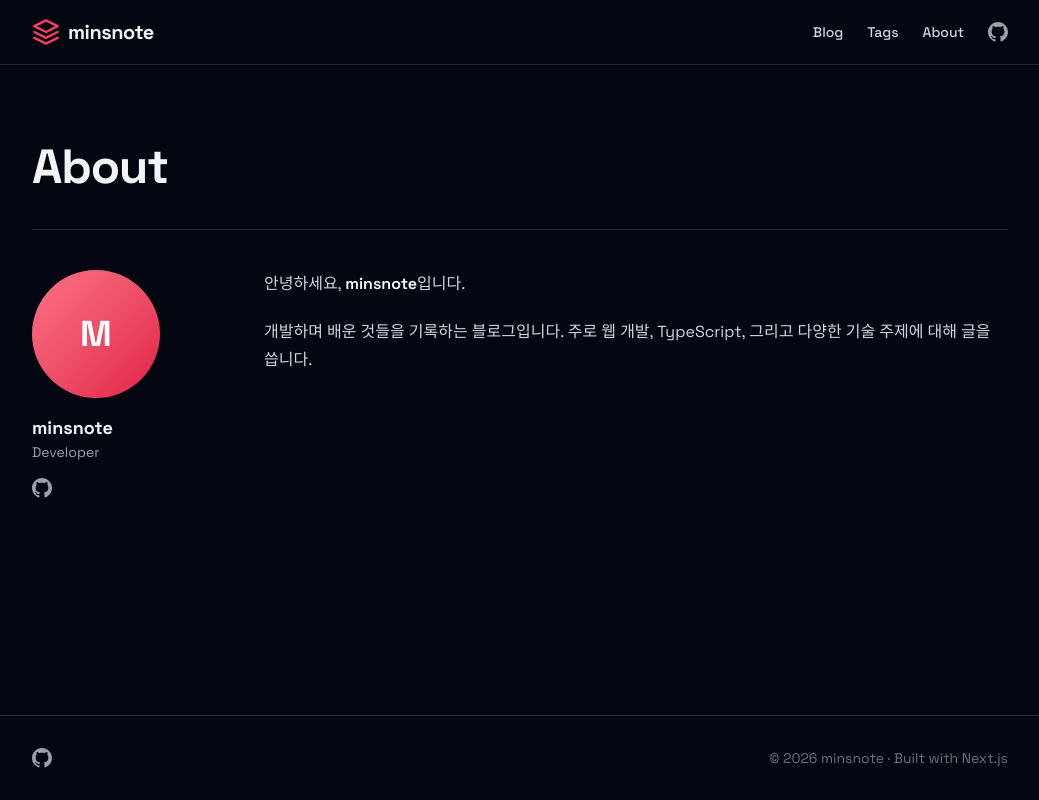
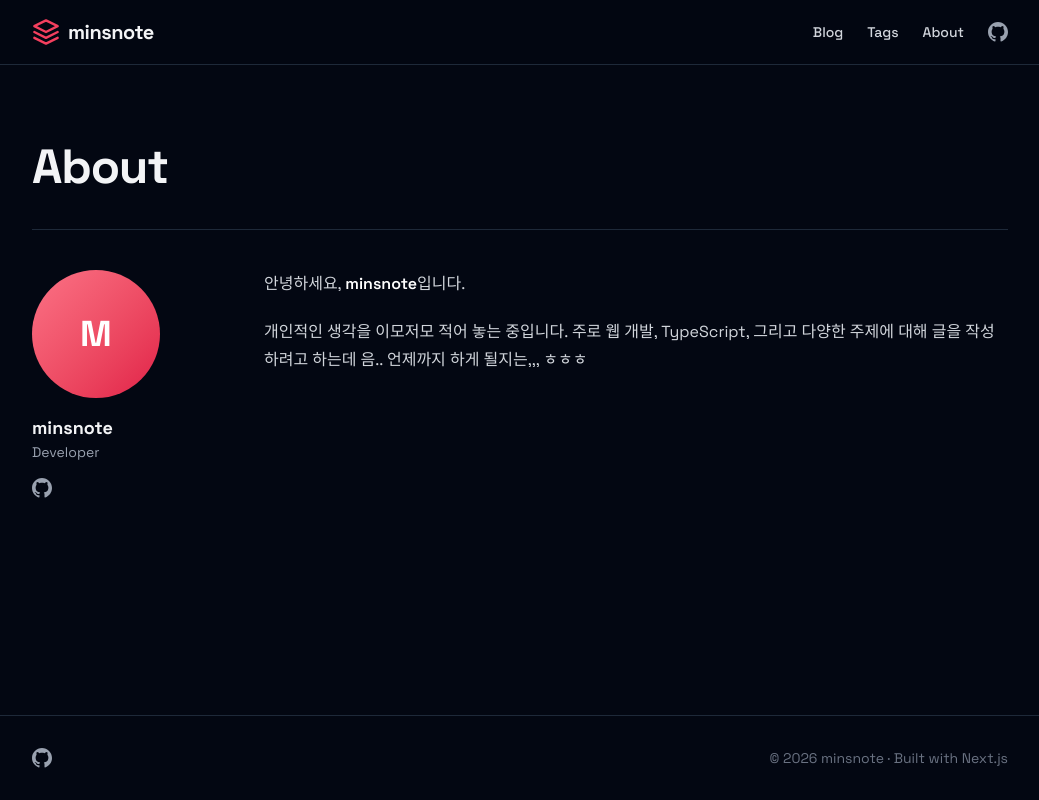
Before and after one commit to JINWONMIN/minsnote.github.io, a Next.js app: page /minsnote.github.io/about in a window 1280 px wide. Shown: the whole page, without its empty margins (120-1159 px from the left). Built offline with nearby package versions, Linux system fonts and the light colour scheme; no server answers.

Commit message:
Revise blog description for clarity and tone
Updated the description of the blog to reflect personal thoughts and intentions.

```diff
--- a/src/app/about/page.tsx
+++ b/src/app/about/page.tsx
@@ -49,8 +49,8 @@ export default function AboutPage() {
               안녕하세요, <strong>minsnote</strong>입니다.
             </p>
             <p>
-              개발하며 배운 것들을 기록하는 블로그입니다. 주로 웹 개발, TypeScript,
-              그리고 다양한 기술 주제에 대해 글을 씁니다.
+              개인적인 생각을 이모저모 적어 놓는 중입니다.
+              주로 웹 개발, TypeScript, 그리고 다양한 주제에 대해 글을 작성하려고 하는데 음.. 언제까지 하게 될지는,,, ㅎㅎㅎ
             </p>
           </div>
         </div>
```
